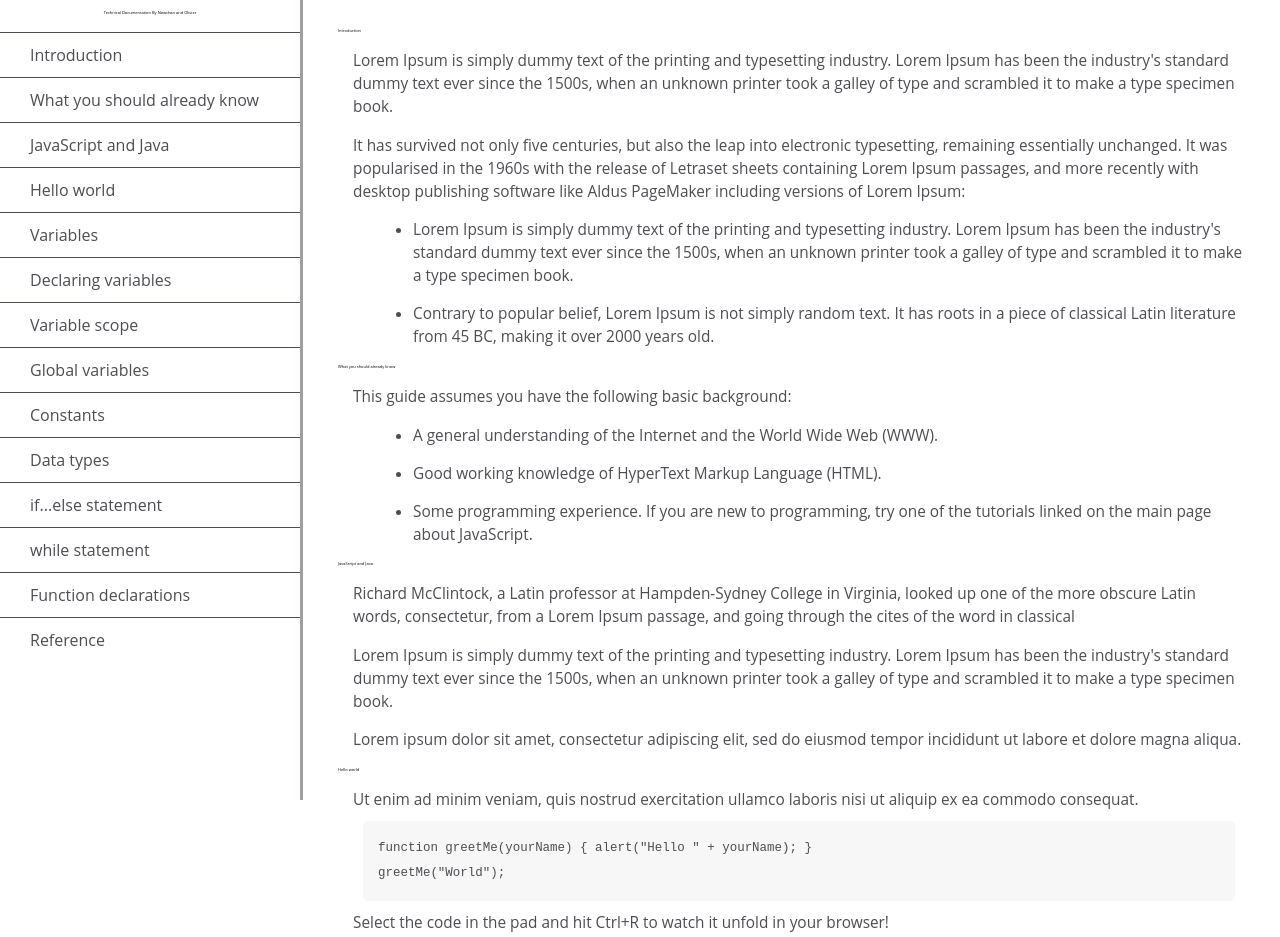
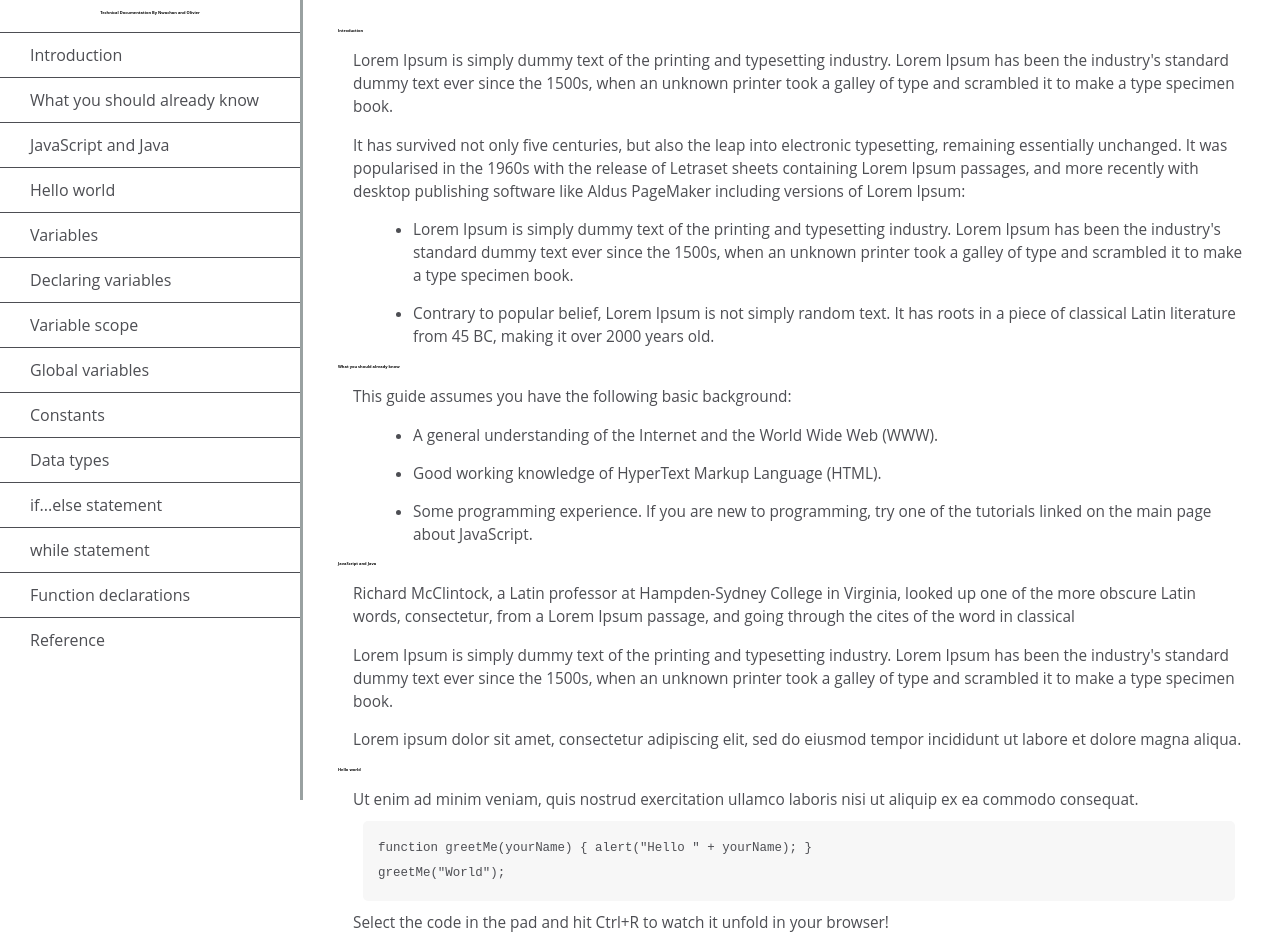
Before and after one commit to GOlivierNation/technicaldoccodereview, a website: page index.html in a window 1280 px wide. Shown: the top 937 px of the page. Drawn offline with Linux system fonts and the light colour scheme.

Commit message:
Update style.css

```diff
--- a/css/style.css
+++ b/css/style.css
@@ -23,7 +23,7 @@ header {
   margin: 10px;
   text-align: center;
   font-size: 4px;
-  font-weight: 10px;
+  font-weight: bold;
 }
 
 #main-doc header {
```
